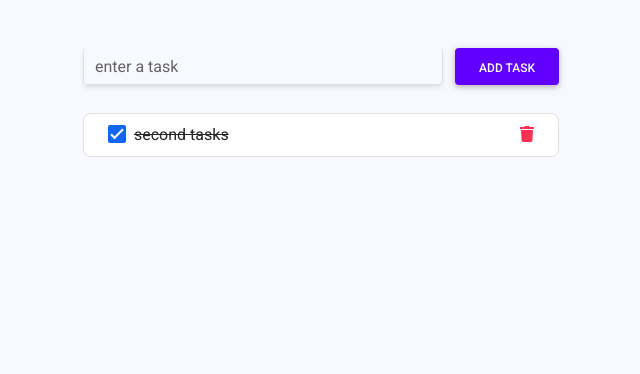
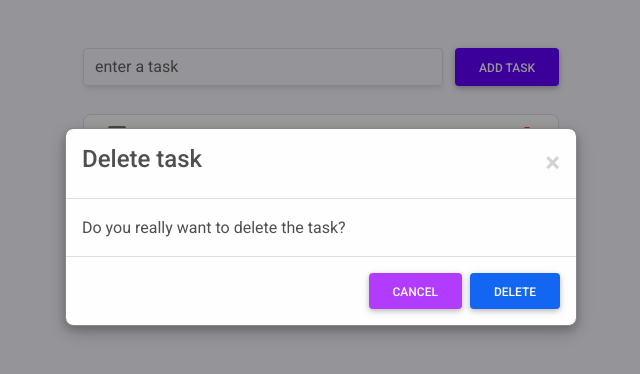
Before and after one commit to maxsherepot/toDoList_TS, a React (Create React App) app: page / in a window 1280 px wide. Both pictures are taken after a click on the icon 846 px from the left and 132 px from the top of the page. Shown: the top 374 px of the page, without its empty margins (319-959 px from the left). Built offline with nearby package versions, Linux system fonts and the light colour scheme.

Commit message:
delete task modal added

```diff
--- a/src/App.css
+++ b/src/App.css
@@ -14,10 +14,6 @@ form input {
     background-color: rgb(98, 0, 255);
 }
 
-input[type="text"] {
-    border-top: none !important;
-}
-
 .done {
     text-decoration: line-through;
 }
@@ -25,3 +21,47 @@ input[type="text"] {
 .cursor-pointer {
    cursor: pointer;
 }
+
+.modal {
+    display: block; /* Hidden by default */
+    position: fixed; /* Stay in place */
+    z-index: 1; /* Sit on top */
+    left: 0;
+    top: 0;
+    width: 100%; /* Full width */
+    height: 100%; /* Full height */
+    overflow: auto; /* Enable scroll if needed */
+    background-color: rgb(0,0,0); /* Fallback color */
+    background-color: rgba(0,0,0,0.4); /* Black w/ opacity */
+  }
+
+  .close {
+    color: #aaa;
+    float: right;
+    font-size: 28px;
+    font-weight: bold;
+  }
+
+  .close:hover,
+  .close:focus {
+    color: black;
+    text-decoration: none;
+    cursor: pointer;
+  }
+
+  .modal-content {
+    margin: auto;
+    margin-top: 10%;
+    position: relative;
+    background-color: #fefefe;
+    border: 1px solid #888;
+    width: 40%;
+    box-shadow: 0 4px 8px 0 rgba(0,0,0,0.2),0 6px 20px 0 rgba(0,0,0,0.19);
+    animation-name: animatetop;
+    animation-duration: 0.4s
+  }
+
+  @keyframes animatetop {
+    from {top: -300px; opacity: 0}
+    to {top: 0; opacity: 1}
+  }
--- a/src/App.tsx
+++ b/src/App.tsx
@@ -1,5 +1,6 @@
 import React, { useState } from 'react';
 import './App.css';
+import DeleteModal from './components/DeleteModal';
 import NewTaskInput from './components/NewTaskInput';
 import TasksList from './components/TasksList';
 import { TaskInterface } from './interfaces/interfaces';
@@ -7,6 +8,8 @@ import { TaskInterface } from './interfaces/interfaces';
 
 
 const App: React.FC = () => {
+  const [taskId, setTaskId] = useState<number | null>(null);
+  const [modal, setModal] = useState<boolean>(false);
   const [tasks, setTasks] = useState<TaskInterface[]>([
     { title: "first tasks", id: 1111, done: false },
     { title: "second tasks", id: 2222, done: true },
@@ -34,19 +37,33 @@ const App: React.FC = () => {
       }))
   };
 
-  const onDeleteTask = (id: number) => {
-    setTasks(prev => prev.filter(todo => todo.id !== id));
+  const onOpenDeleteModal = (id: number) => {
+    setTaskId(id);
+    setModal(true);
+  };
+
+  const onCloseDeleteModal = (): void => {
+    setModal(false);
+  };
+
+  const onDeleteTask = (): void => {
+    setTasks(prev => prev.filter(todo => todo.id !== taskId));
+    setModal(false);
   };
 
 
   return (
     <div className="container">
+      {modal &&
+        <DeleteModal
+          onDeleteTask={onDeleteTask}
+          onCloseDeleteModal={onCloseDeleteModal} />
+      }
       <NewTaskInput onAddTask={onAddTask} />
-
       <TasksList
         tasks={tasks}
         onCompleteTask={onCompleteTask}
-        onDeleteTask={onDeleteTask} />
+        onOpenDeleteModal={onOpenDeleteModal} />
     </div>
   );
 };
--- /dev/null
+++ b/src/components/DeleteModal.tsx
@@ -0,0 +1,37 @@
+import React from 'react';
+
+
+interface DeleteModalProps {
+    onCloseDeleteModal: any,
+    onDeleteTask: any
+};
+
+
+const DeleteModal: React.FC<DeleteModalProps> = ({ onCloseDeleteModal, onDeleteTask }) => {
+
+    return (
+        <div className="modal">
+            <div className="modal-content">
+                <div className="modal-header">
+                    <h4>Delete task</h4>
+                    <span onClick={() => onCloseDeleteModal()}
+                        className="close">&times;</span>
+                </div>
+                <div className="modal-body">
+                    <span>Do you really want to delete the task?</span>
+                </div>
+                <div className="modal-footer">
+                    <button
+                        onClick={() => onCloseDeleteModal()}
+                        className="btn btn-secondary">Cancel</button>
+                    <button
+                        onClick={() => onDeleteTask()}
+                        className="btn btn-primary">Delete</button>
+                </div>
+            </div>
+        </div>
+    );
+};
+
+
+export default DeleteModal;
--- a/src/components/TasksList.tsx
+++ b/src/components/TasksList.tsx
@@ -1,21 +1,18 @@
-import React, { useState } from 'react';
+import React from 'react';
 import { TaskInterface } from '../interfaces/interfaces';
-
 
 
 interface TasksListProps {
     tasks: TaskInterface[],
     onCompleteTask(id: number): void,
-    onDeleteTask(id: number): void,
+    onOpenDeleteModal(id: number):void
 };
 
 
-
-const TasksList: React.FC<TasksListProps> = ({ tasks, onCompleteTask, onDeleteTask }) => {
+const TasksList: React.FC<TasksListProps> = ({ tasks, onCompleteTask,onOpenDeleteModal }) => {
 
     return (
         <div className="mt-4">
-
             {tasks.length === 0
                 ?
                 <div className="text-center">No tasks yet</div>
@@ -27,7 +24,6 @@ const TasksList: React.FC<TasksListProps> = ({ tasks, onCompleteTask, onDeleteTa
                         return (
                             <li key={task.id}
                                 className="list-group-item mt-1 border d-flex justify-content-between" >
-
                                 <div className="d-flex">
                                     <div className="form-check">
                                         <input onChange={() => { onCompleteTask(task.id) }}
@@ -37,9 +33,8 @@ const TasksList: React.FC<TasksListProps> = ({ tasks, onCompleteTask, onDeleteTa
                                     </div>
                                     <div className={titleClass}> {task.title}</div>
                                 </div>
-
                                 <div>
-                                    <i onClick={() => { onDeleteTask(task.id) }}
+                                    <i onClick={() => { onOpenDeleteModal(task.id) }}
                                         className="fas fa-trash pt-1 text-danger cursor-pointer"></i>
                                 </div>
                             </li>
@@ -47,9 +42,7 @@ const TasksList: React.FC<TasksListProps> = ({ tasks, onCompleteTask, onDeleteTa
                     }
                     )}
                 </ul>
-
             }
-
         </div >
     );
 };
```
